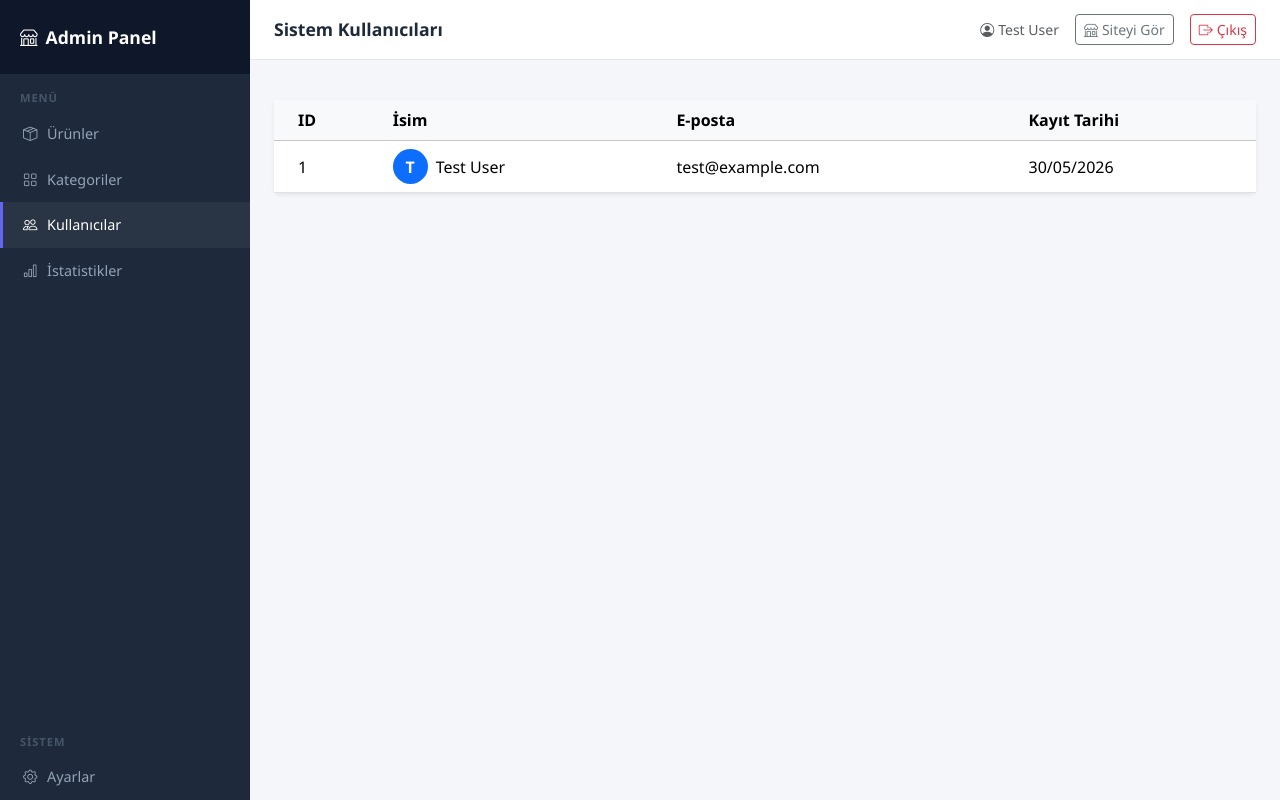
After one commit to bertan1262/LaravelProject, a Laravel app: page /admin/users in a window 1280 px wide. The commit adds this page. Run offline with Laravel 12, Linux system fonts and the light colour scheme; a user stored in the database is signed in; data comes from the database, SQL or seed files in the repository.

Commit message:
feat: implement missing admin panel sections for Users, Stats and Settings

```diff
--- /dev/null
+++ b/resources/views/admin/users.blade.php
@@ -0,0 +1,43 @@
+@extends('layouts.admin')
+@section('title', 'Kullanıcılar')
+@section('page-title', 'Sistem Kullanıcıları')
+
+@section('content')
+<div class="card shadow-sm border-0">
+    <div class="card-body p-0">
+        <div class="table-responsive">
+            <table class="table table-hover align-middle mb-0">
+                <thead class="table-light">
+                    <tr>
+                        <th class="ps-4">ID</th>
+                        <th>İsim</th>
+                        <th>E-posta</th>
+                        <th>Kayıt Tarihi</th>
+                    </tr>
+                </thead>
+                <tbody>
+                    @forelse($users as $user)
+                    <tr>
+                        <td class="ps-4">{{ $user->id }}</td>
+                        <td>
+                            <div class="d-flex align-items-center gap-2">
+                                <div class="bg-primary text-white rounded-circle d-flex align-items-center justify-content-center fw-bold" style="width: 35px; height: 35px;">
+                                    {{ strtoupper(substr($user->name, 0, 1)) }}
+                                </div>
+                                {{ $user->name }}
+                            </div>
+                        </td>
+                        <td>{{ $user->email }}</td>
+                        <td>{{ $user->created_at->format('d/m/Y') }}</td>
+                    </tr>
+                    @empty
+                    <tr>
+                        <td colspan="4" class="text-center py-4 text-muted">Henüz kullanıcı yok.</td>
+                    </tr>
+                    @endforelse
+                </tbody>
+            </table>
+        </div>
+    </div>
+</div>
+@endsection
--- a/resources/views/layouts/admin.blade.php
+++ b/resources/views/layouts/admin.blade.php
@@ -31,16 +31,16 @@
        class="nav-link {{ request()->routeIs('admin.category.*') ? 'active' : '' }}">
         <i class="bi bi-grid"></i> Kategoriler
     </a>
-    <a href="#" class="nav-link">
+    <a href="{{ route('admin.users') }}" class="nav-link {{ request()->routeIs('admin.users') ? 'active' : '' }}">
         <i class="bi bi-people"></i> Kullanıcılar
     </a>
-    <a href="#" class="nav-link">
+    <a href="{{ route('admin.stats') }}" class="nav-link {{ request()->routeIs('admin.stats') ? 'active' : '' }}">
         <i class="bi bi-bar-chart"></i> İstatistikler
     </a>
 
     <div class="mt-auto">
         <div class="sidebar-section">Sistem</div>
-        <a href="#" class="nav-link">
+        <a href="{{ route('admin.settings') }}" class="nav-link {{ request()->routeIs('admin.settings') ? 'active' : '' }}">
             <i class="bi bi-gear"></i> Ayarlar
         </a>
     </div>
--- a/routes/web.php
+++ b/routes/web.php
@@ -52,5 +52,24 @@ Route::prefix('admin')->name('admin.')->group(function () {
             Route::put('/{category}',     [AdminCategoryController::class, 'update']) ->name('update');
             Route::delete('/{category}',  [AdminCategoryController::class, 'destroy'])->name('destroy');
         });
+
+        // Ekstra Sayfalar (Kullanıcılar, İstatistikler, Ayarlar)
+        Route::get('/users', function () {
+            $users = \App\Models\User::all();
+            return view('admin.users', compact('users'));
+        })->name('users');
+
+        Route::get('/stats', function () {
+            $stats = [
+                'users' => \App\Models\User::count(),
+                'products' => \App\Models\Product::count(),
+                'categories' => \App\Models\Category::count()
+            ];
+            return view('admin.stats', compact('stats'));
+        })->name('stats');
+
+        Route::get('/settings', function () {
+            return view('admin.settings');
+        })->name('settings');
     });
 });
```
Also changed, not shown: resources/views/admin/settings.blade.php (added, +34 -0 lines), resources/views/admin/stats.blade.php (added, +41 -0 lines).
